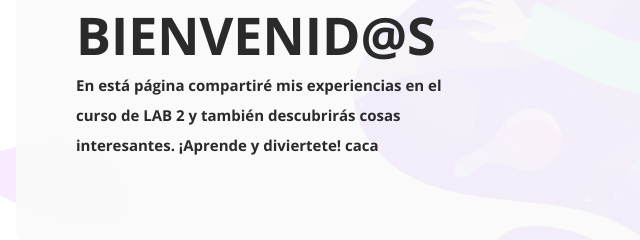
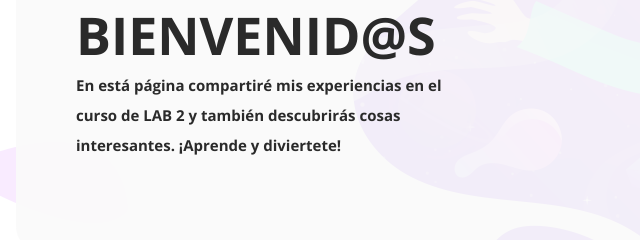
Before and after one commit to guerevalery/vagus-laboratorio-2, a website: page index.html in a window 1280 px wide. Shown: the part 431-671 px from the top of the page, 66-706 px from the left. Drawn offline with nearby package versions, Linux system fonts and the light colour scheme; files that its build step writes are made by us from their sources; files whose address does not match are found by name.

Commit message:
Update index.html

```diff
--- a/index.html
+++ b/index.html
@@ -58,7 +58,7 @@
             <h6>LABORATORIO DE  INNOVACIÓN 2</h6>
             <div class="line-dec"></div>
             <h4>BIENVENID@S
-            <p>En está página compartiré mis experiencias en el curso de LAB 2 y también descubrirás cosas interesantes. ¡Aprende y diviertete! caca
+            <p>En está página compartiré mis experiencias en el curso de LAB 2 y también descubrirás cosas interesantes. ¡Aprende y diviertete!
            </p>
 
           </div>
```
